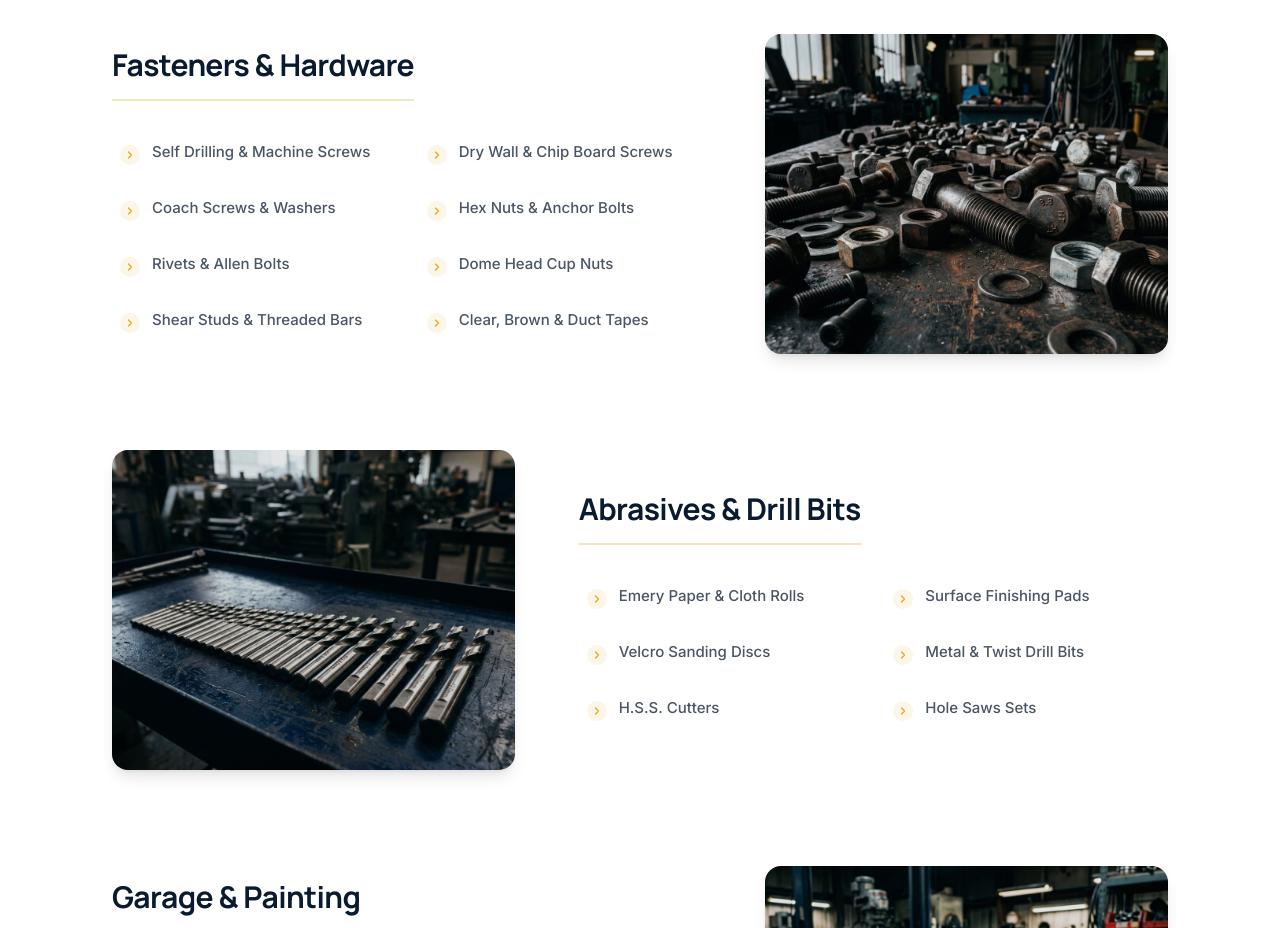
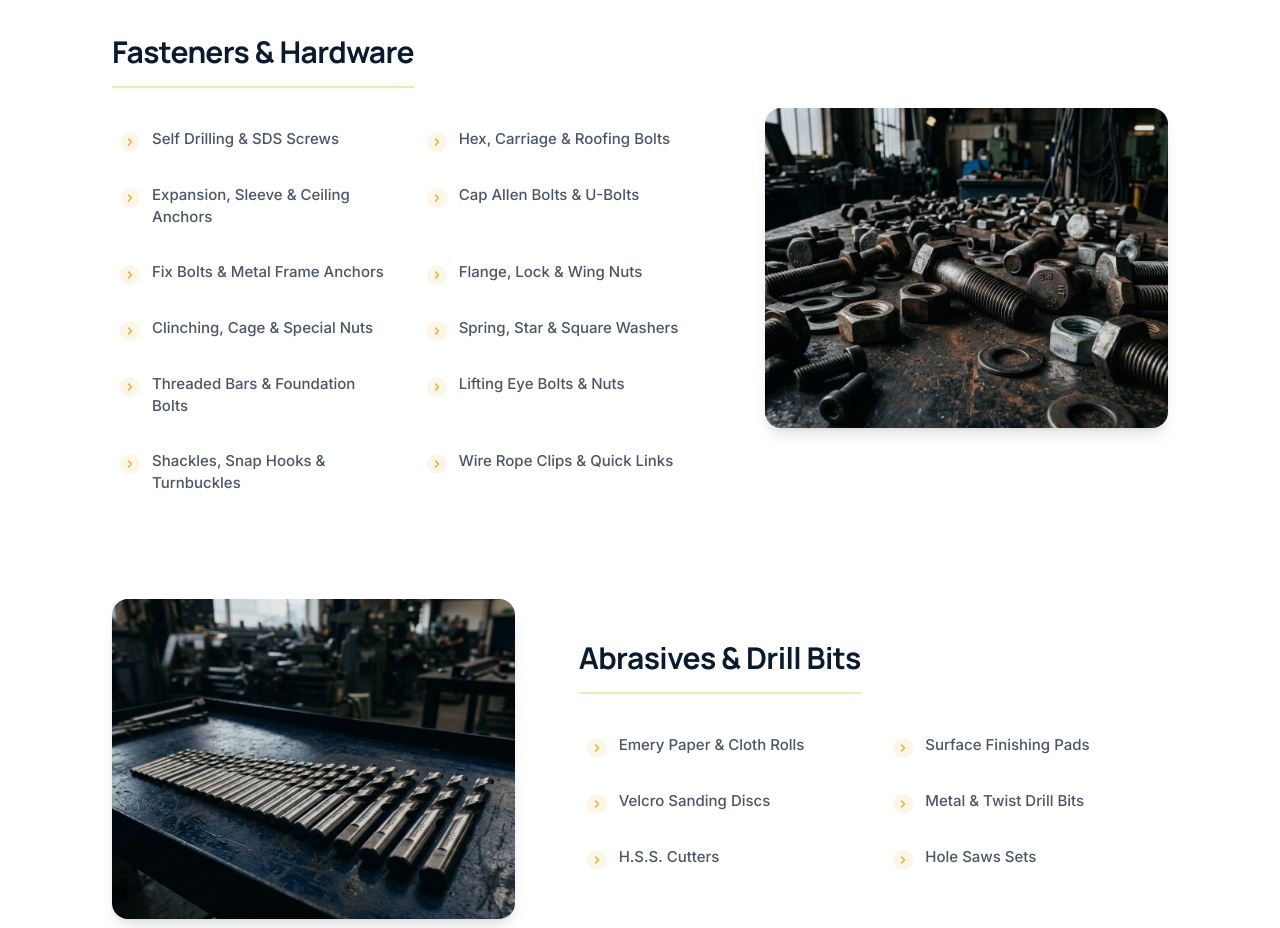
Before and after one commit to venusaljadeed-maker/vald, a Next.js app: page /resources in a window 1280 px wide. Shown: the part 2960-3888 px from the top of the page. Built offline with nearby package versions, Linux system fonts and the light colour scheme.

Commit message:
content: update fasteners & hardware section to match comprehensive product profile

```diff
--- a/src/app/resources/page.tsx
+++ b/src/app/resources/page.tsx
@@ -66,7 +66,20 @@ export default function ResourcesPage() {
               {
                 title: "Fasteners & Hardware",
                 image: "/images/fasteners.jpg",
-                items: ["Self Drilling & Machine Screws", "Dry Wall & Chip Board Screws", "Coach Screws & Washers", "Hex Nuts & Anchor Bolts", "Rivets & Allen Bolts", "Dome Head Cup Nuts", "Shear Studs & Threaded Bars", "Clear, Brown & Duct Tapes"]
+                items: [
+                  "Self Drilling & SDS Screws",
+                  "Hex, Carriage & Roofing Bolts",
+                  "Expansion, Sleeve & Ceiling Anchors",
+                  "Cap Allen Bolts & U-Bolts",
+                  "Fix Bolts & Metal Frame Anchors",
+                  "Flange, Lock & Wing Nuts",
+                  "Clinching, Cage & Special Nuts",
+                  "Spring, Star & Square Washers",
+                  "Threaded Bars & Foundation Bolts",
+                  "Lifting Eye Bolts & Nuts",
+                  "Shackles, Snap Hooks & Turnbuckles",
+                  "Wire Rope Clips & Quick Links"
+                ]
               },
               {
                 title: "Abrasives & Drill Bits",
```
Also changed, not shown: 1 other file (tests, documents, lock files or other folders).
